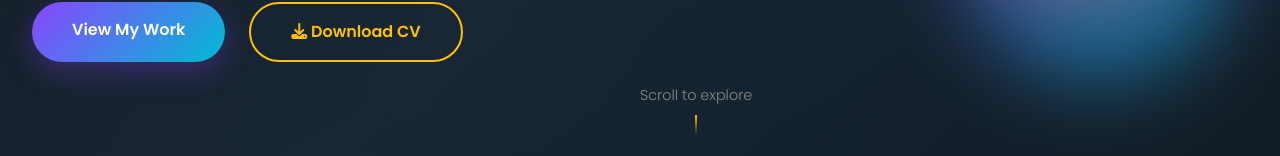
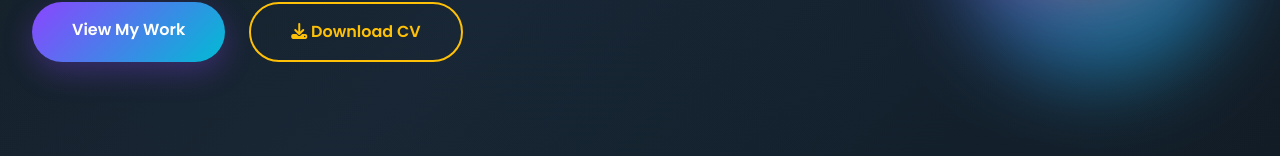
Before and after one commit to noshu12/react-portfolio, a React (Vite) app in the folder frontend/: page / in a window 1280 px wide. Shown: the part 644-800 px from the top of the page. Built offline with nearby package versions, Linux system fonts and the light colour scheme; a small style sheet from the web is missing.

Commit message:
Complete

```diff
--- a/frontend/src/components/Hero.css
+++ b/frontend/src/components/Hero.css
@@ -159,34 +159,6 @@
   }
 }
 
-.scroll-hint {
-  position: absolute;
-  bottom: 30px;
-  left: 50%;
-  transform: translateX(-50%);
-  text-align: center;
-  animation: bounce 2s infinite;
-}
-
-.scroll-hint p {
-  color: #888;
-  font-size: 0.9rem;
-  margin-bottom: 0.5rem;
-  font-weight: 300;
-}
-
-.scroll-down {
-  width: 2px;
-  height: 20px;
-  background: linear-gradient(180deg, #FFC107, transparent);
-  margin: 0 auto;
-}
-
-@keyframes bounce {
-  0%, 100% { transform: translateY(-10px); }
-  50% { transform: translateY(0); }
-}
-
 @keyframes slideInLeft {
   from {
     opacity: 0;
--- a/frontend/src/components/Hero.jsx
+++ b/frontend/src/components/Hero.jsx
@@ -47,11 +47,6 @@ export default function Hero() {
           </div>
         </div>
       </div>
-
-      <div className="scroll-hint">
-        <p>Scroll to explore</p>
-        <div className="scroll-down"></div>
-      </div>
     </section>
   )
 }
```
